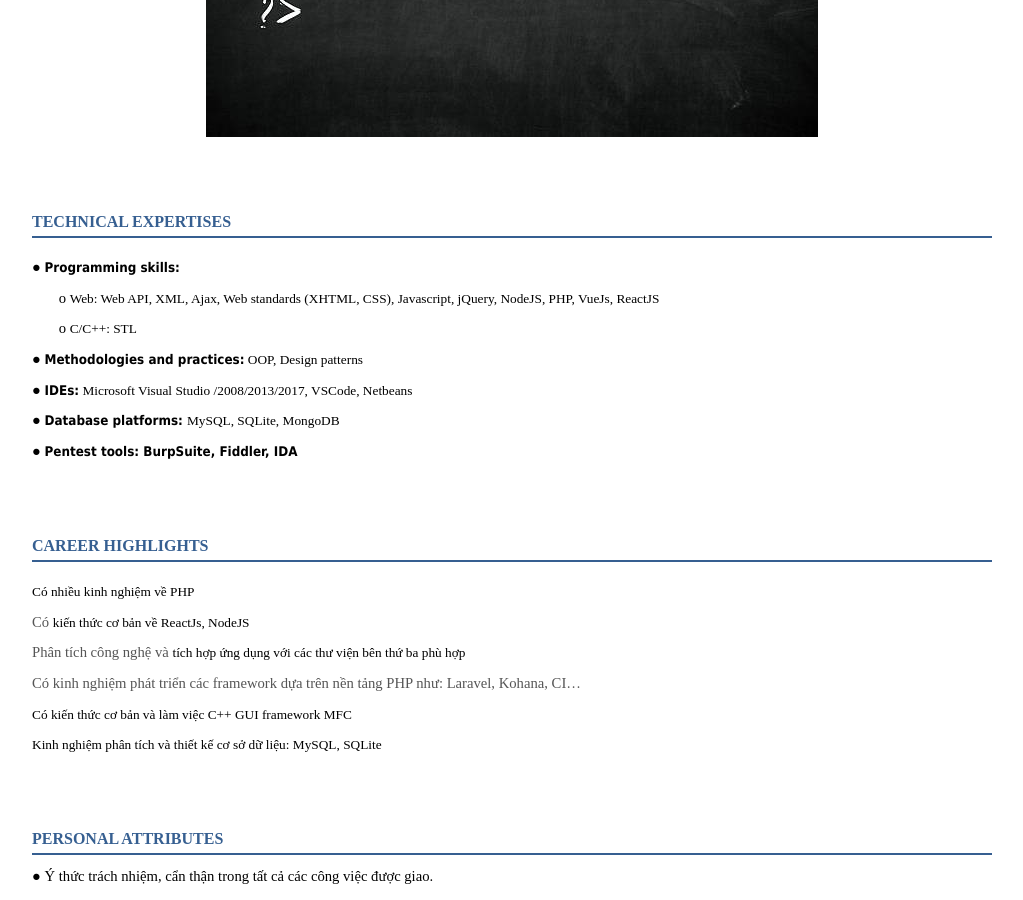
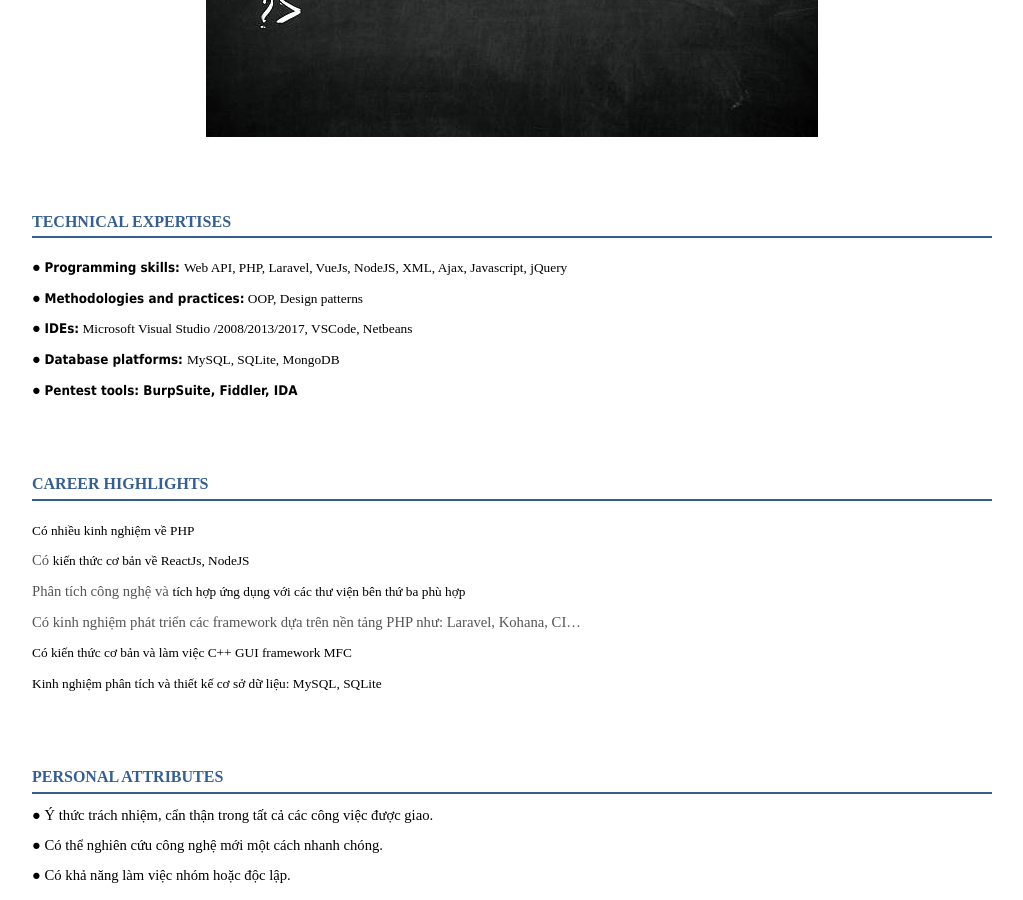
Before and after one commit to hoangphuong-dev/hoangphuong-dev.github.io, a Jekyll site: the page built from index.html, in a window 1280 px wide and 900 px high, scrolled down 1325 px. Shown: the whole window, without its empty margins (128-1151 px from the left). Built offline with Jekyll 4.4.1, drawn with Linux system fonts in a browser that asks for light colours; some web fonts are replaced.

Commit message:
Phuong updated

```diff
--- a/_includes/about.html
+++ b/_includes/about.html
@@ -7,11 +7,7 @@
 <div id="contents">
     <h1 class="c29"><span class="c19 c38">TECHNICAL EXPERTISES</span></h1>
     <ul class="c6 lst-kix_list_4-0">
-        <li class="c12"><span class="c9">Programming skills:</span></li>
-    </ul>
-    <ul class="c6 lst-kix_list_5-1 start">
-        <li class="c18"><span class="c0">Web: Web API, XML, Ajax, Web standards (XHTML, CSS), Javascript, jQuery, NodeJS, PHP, VueJs, ReactJS</span></li>
-        <li class="c18"><span class="c0">C/C++: STL</span></li>
+        <li class="c12"><span class="c9">Programming skills: </span> <span class="c0"> Web API, PHP, Laravel, VueJs, NodeJS, XML, Ajax, Javascript, jQuery</span></li>
     </ul>
     <ul class="c6 lst-kix_list_6-1 start">
         <li class="c12"><span class="c9">Methodologies and practices:</span><span class="c0"> OOP, Design patterns</span></li>
```
Also changed, not shown: fly-sprite.png (deleted), spider-sprite.png (deleted).
